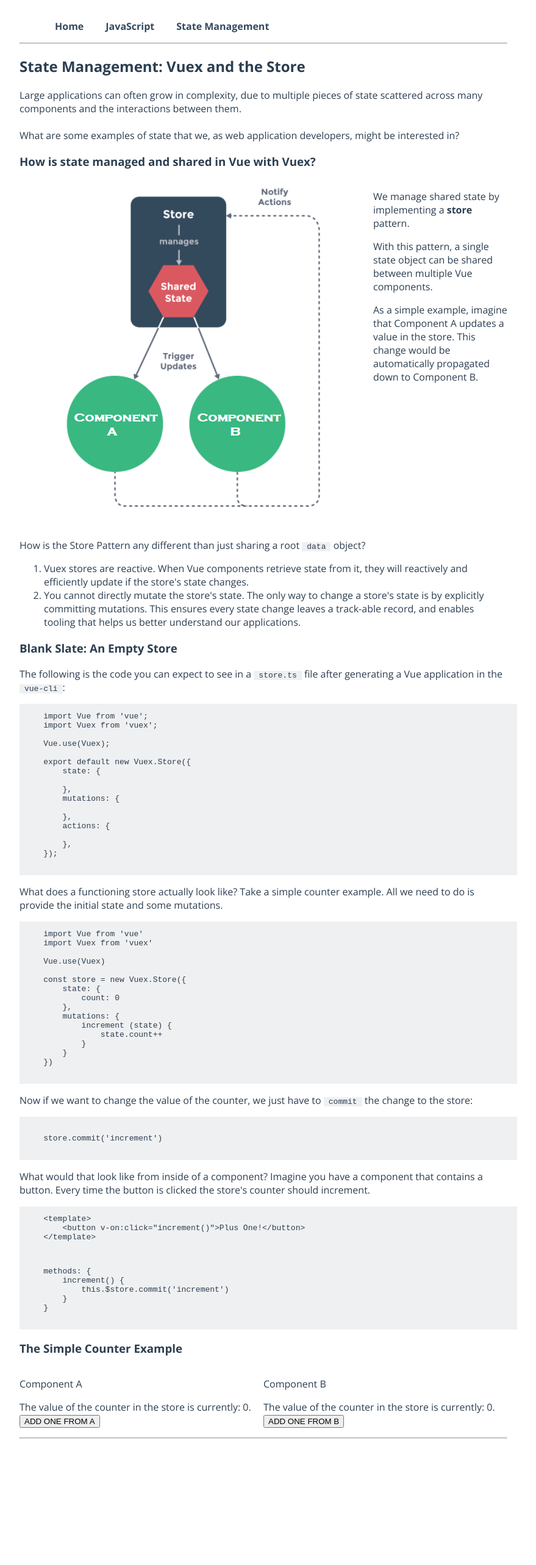
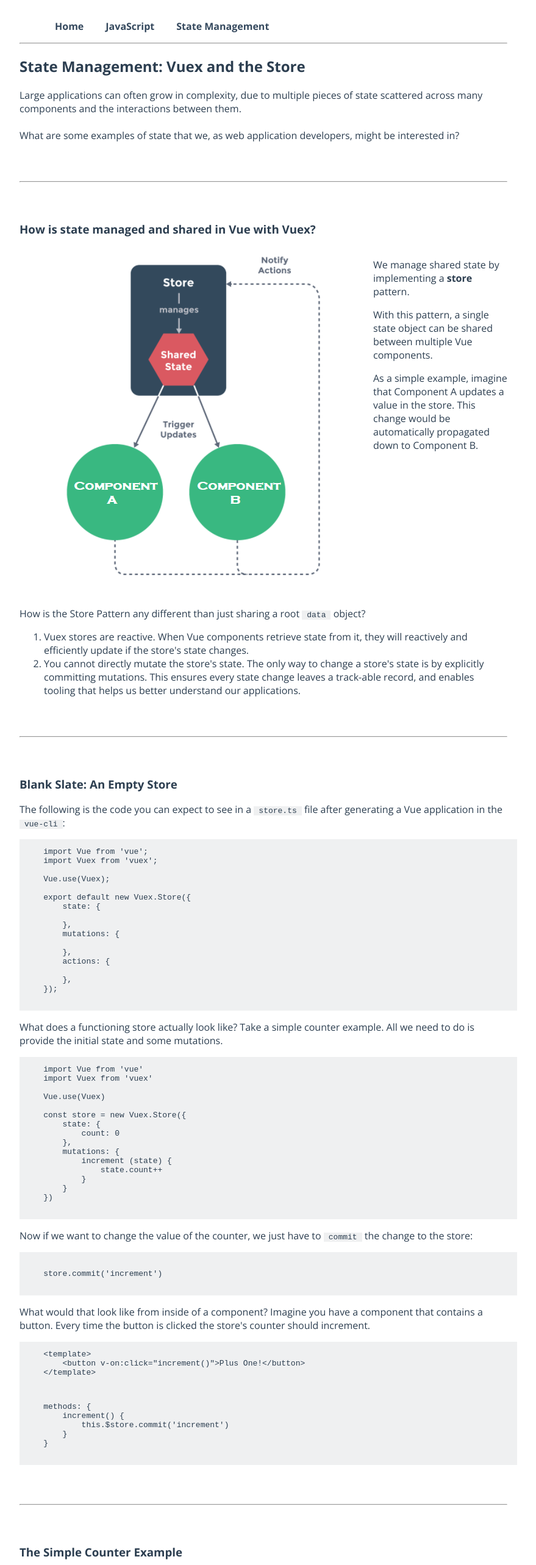
Before and after one commit to nickjg231/VueIntermediateDemo, a Vue app: page /StateManagement in a window 1280 px wide. Shown: the top 2566 px of the page at 61% size, without its empty margins (208-1087 px from the left). Before the commit the page ends 2487 px from the top, so only its background shows below. Built offline with nearby package versions, Linux system fonts and the light colour scheme.

Commit message:
clean up the stateManagement page

```diff
--- a/src/components/StateManagement.vue
+++ b/src/components/StateManagement.vue
@@ -7,6 +7,9 @@
             <br/><br/>
             What are some examples of state that we, as web application developers, might be interested in?
             <br/>
+
+            <hr>
+
             <h3>How is state managed and shared in Vue with Vuex?</h3>
             <div class="two-columns">
             <div class="item">
@@ -24,6 +27,8 @@
                 <li>Vuex stores are reactive. When Vue components retrieve state from it, they will reactively and efficiently update if the store's state changes.</li>
                 <li>You cannot directly mutate the store's state. The only way to change a store's state is by explicitly committing mutations. This ensures every state change leaves a track-able record, and enables tooling that helps us better understand our applications.</li>
             </ol>
+
+            <hr>
 
             <h3>Blank Slate: An Empty Store</h3>
             <p>The following is the code you can expect to see in a <code>store.ts</code> file after generating a Vue application in the <code>vue-cli</code>:</p>
@@ -44,6 +49,8 @@
 
             <CodeSnippet :code="incrementCounterTemplate"></CodeSnippet>
             <CodeSnippet :code="incrementCounterScript"></CodeSnippet>
+
+            <hr>
 
             <h3>The Simple Counter Example</h3>
             <div class="two-columns">
@@ -132,6 +139,8 @@
 }
 </script>
 
-<<style lang="stylus" scoped>
-
+<style lang="scss" scoped>
+hr {
+    margin: 64px auto;
+}
 </style>
```
